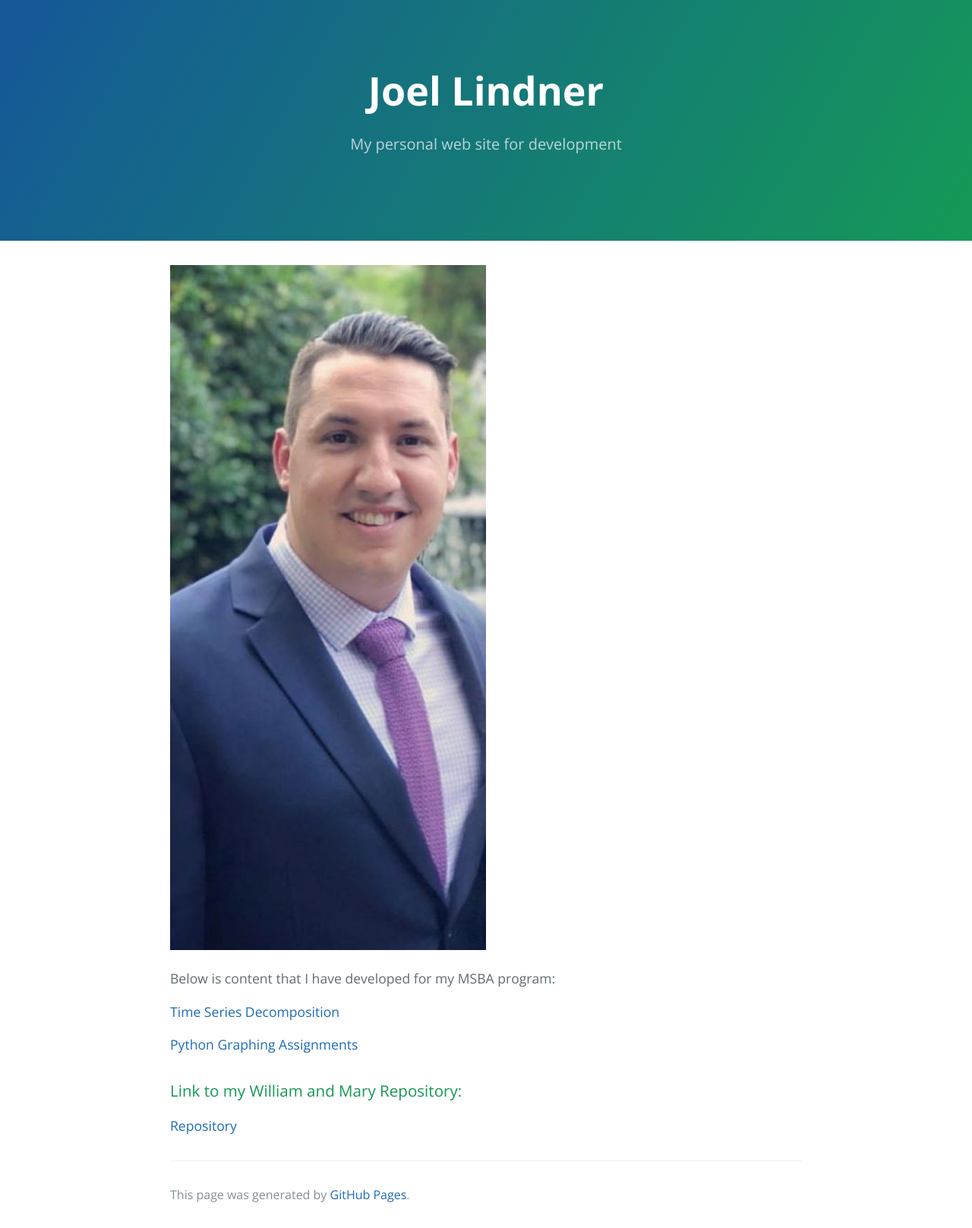
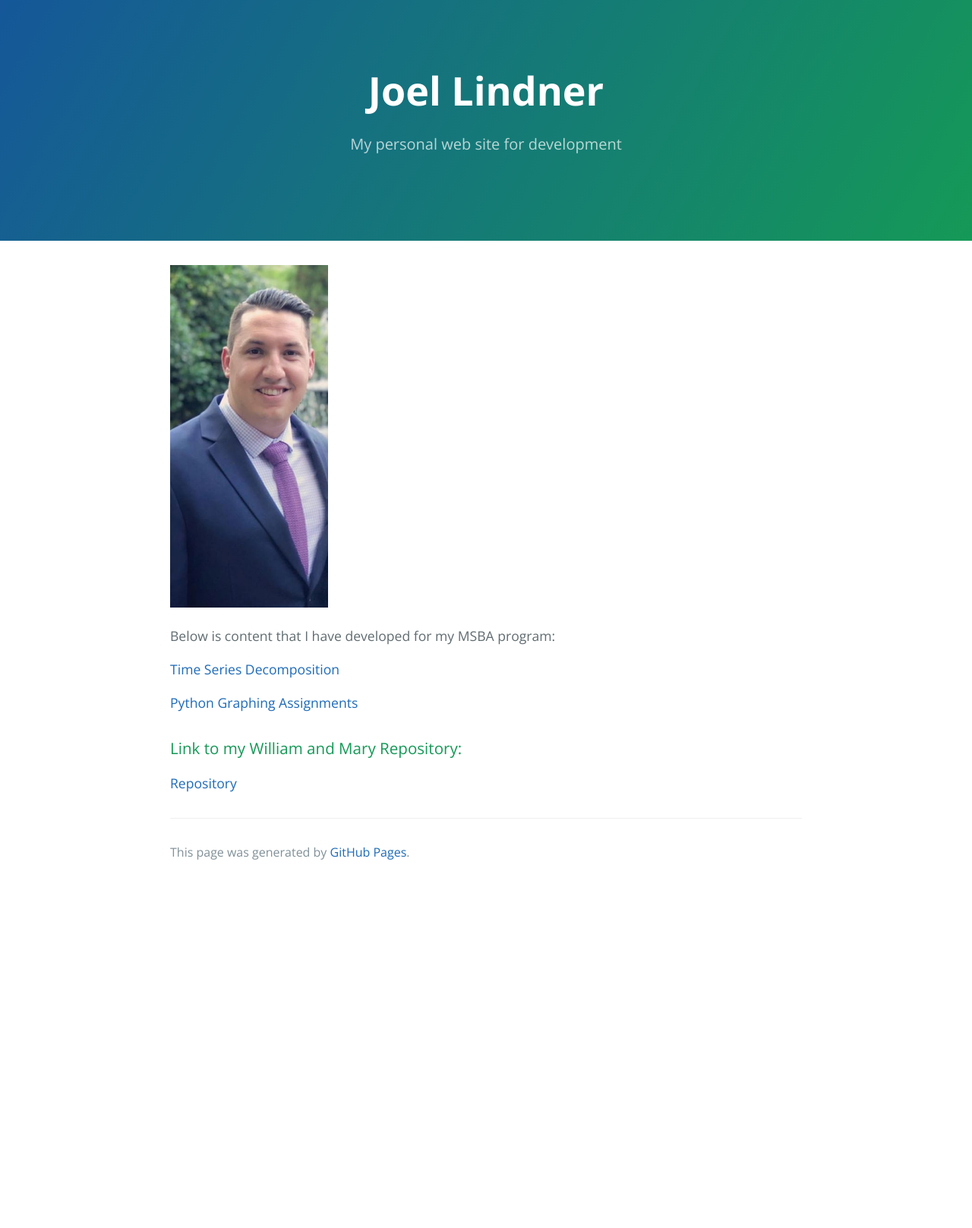
Before and after one commit to Joel-Lindner/Joel-Lindner.github.io, a Jekyll site: the page built from index.md, in a window 1280 px wide. Shown: the whole page at 76% size. Built offline with Jekyll 4.4.1, drawn with Linux system fonts in a browser that asks for light colours; our own code applies the rules of GitHub Pages for plain Markdown files; after the commit the page ends 1166 px from its top, so only the background shows below that.

Commit message:
Update index.md

```diff
--- a/index.md
+++ b/index.md
@@ -3,7 +3,7 @@ title: Joel Lindner
 description: My personal web site for development
 ---
 
-![My Picture](/Pictures/Profile_Pic_1.jpg){:height="50%" width="50%"}
+![My Picture](/Pictures/Profile_Pic_1.jpg){:height="25%" width="25%"}
 
 Below is content that I have developed for my MSBA program:
 
```
